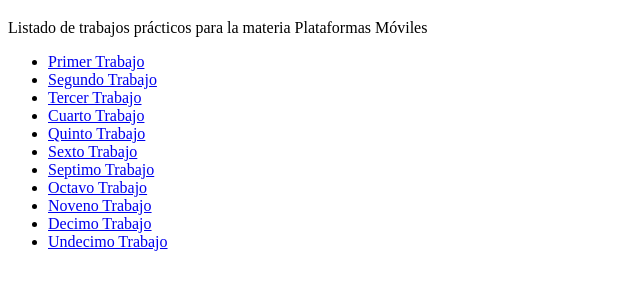
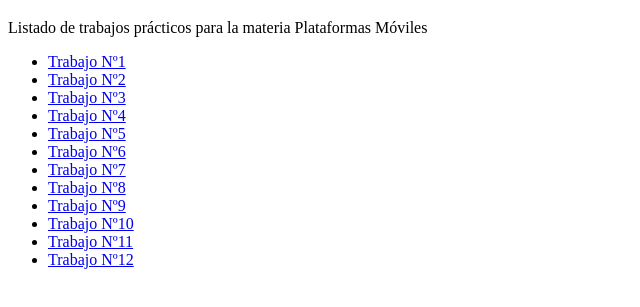
Before and after one commit to mmateo11/plataformas-moviles-entregas, a plain HTML site: page index.html in a window 1280 px wide. Shown: the part 61-368 px from the top of the page, without its empty margins (0-640 px from the left). Drawn offline with Linux system fonts and the light colour scheme.

Commit message:
Update index.html

```diff
--- a/index.html
+++ b/index.html
@@ -7,17 +7,18 @@
      <h1>Trabajos Prácticos</h1>
      <p>Listado de trabajos prácticos para la materia Plataformas Móviles</p>
      <ul>
-        <li><a href="tp-1/">Primer Trabajo</a></li>
-        <li><a href="tp-2/">Segundo Trabajo</a></li>
-        <li><a href="tp-3/">Tercer Trabajo</a></li>
-        <li><a href="tp-4/">Cuarto Trabajo</a></li>
-        <li><a href="tp-5/">Quinto Trabajo</a></li>
-        <li><a href="tp-6/">Sexto Trabajo</a></li>
-        <li><a href="tp-7/">Septimo Trabajo</a></li>
-        <li><a href="tp-8/">Octavo Trabajo</a></li>
-        <li><a href="tp-9/">Noveno Trabajo</a></li>
-        <li><a href="tp-10/">Decimo Trabajo</a></li>
-        <li><a href="tp-11/">Undecimo Trabajo</a></li>
+        <li><a href="tp-1/">Trabajo Nº1</a></li>
+        <li><a href="tp-2/">Trabajo Nº2</a></li>
+        <li><a href="tp-3/">Trabajo Nº3</a></li>
+        <li><a href="tp-4/">Trabajo Nº4</a></li>
+        <li><a href="tp-5/">Trabajo Nº5</a></li>
+        <li><a href="tp-6/">Trabajo Nº6</a></li>
+        <li><a href="tp-7/">Trabajo Nº7</a></li>
+        <li><a href="tp-8/">Trabajo Nº8</a></li>
+        <li><a href="tp-9/">Trabajo Nº9</a></li>
+        <li><a href="tp-10/">Trabajo Nº10</a></li>
+        <li><a href="tp-11/">Trabajo Nº11</a></li>
+        <li><a href="tp-12/">Trabajo Nº12</a></li>
      </ul>
    </body>
 </html>
```
